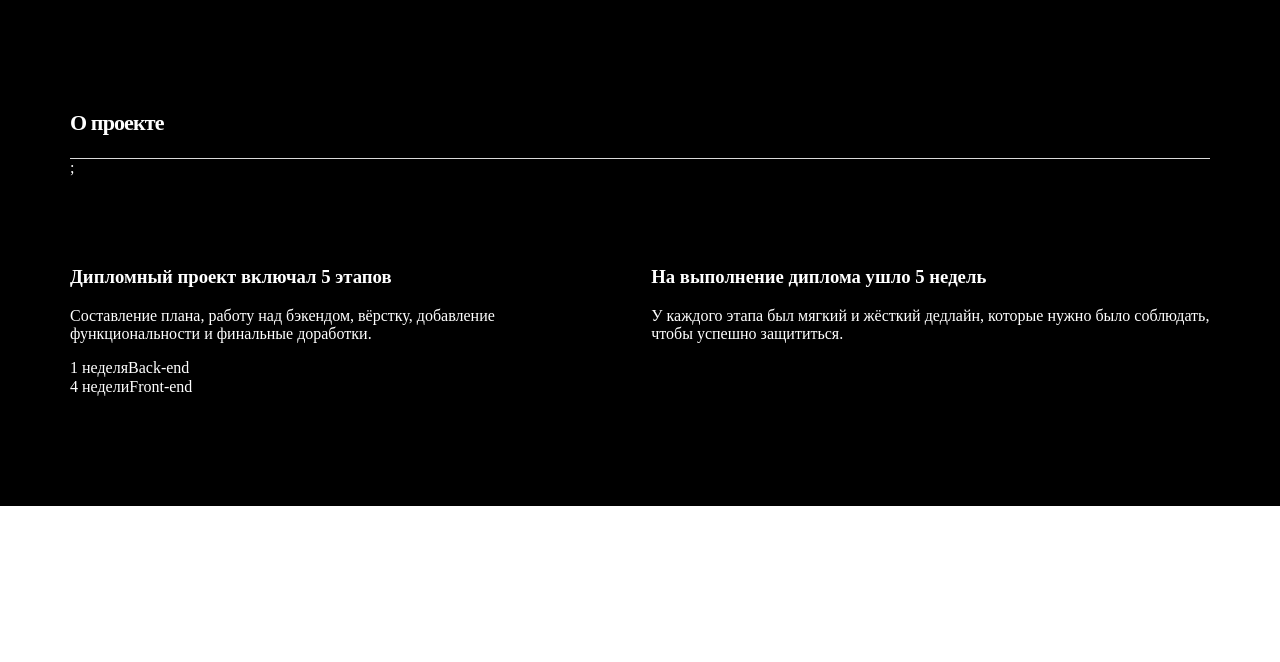
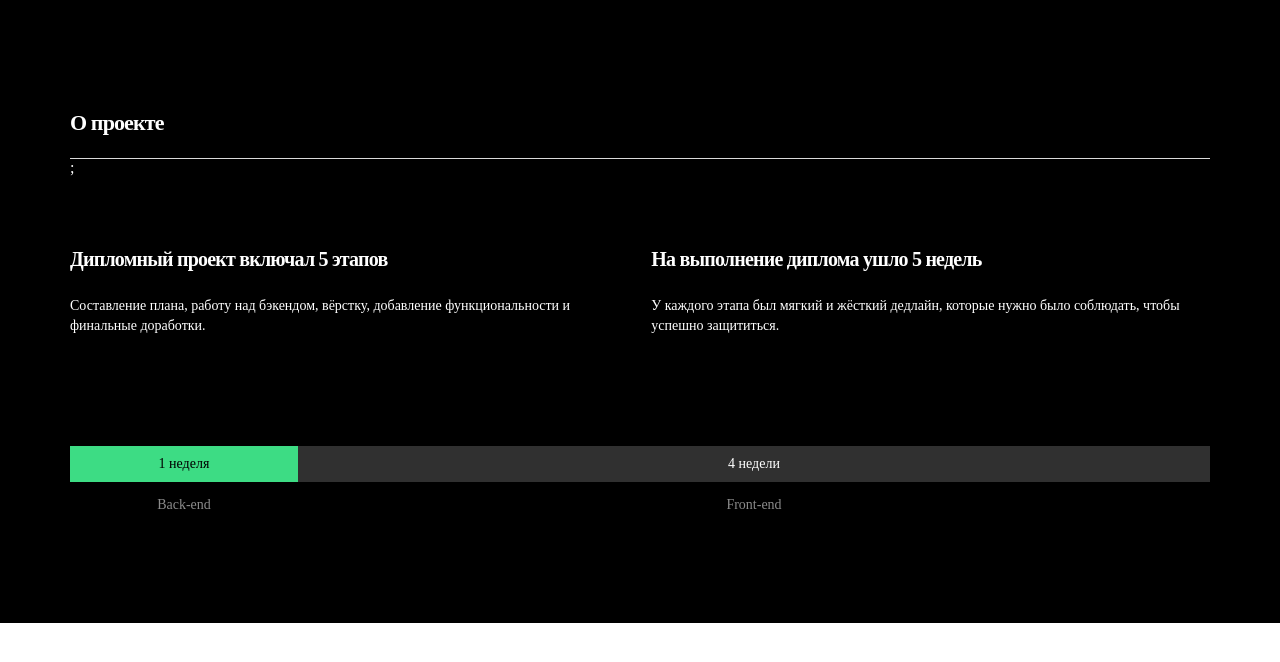
Before and after one commit to veryOldNick/movies-explorer-frontend, a React app: page / in a window 1280 px wide. Built offline with nearby package versions, Linux system fonts and the light colour scheme.

Commit message:
about progect

```diff
--- a/src/components/Main/AboutProject/AboutProject.css
+++ b/src/components/Main/AboutProject/AboutProject.css
@@ -21,6 +21,66 @@
   list-style: none;
 }
 
+.about__article-title {
+  margin: 0;
+  padding-bottom: 26px;
+  font-size: 20px;
+  line-height: 22px;
+  letter-spacing: -0.8px;
+}
+
+.about__description {
+  margin: 0;
+  font-size: 14px;
+  line-height: 20px;
+}
+
+.about__timeline {
+  margin-top: 110px;
+  display: flex;
+  flex-wrap: wrap;
+}
+
+.about__timeline-week {
+  margin: 0 0 14px;
+  display: flex;
+  justify-content: center;
+  align-items: center;
+  height: 36px;
+  font-size: 14px;
+}
+
+.about__timeline_left {
+  flex-basis: 20%;
+  background-color: #3ddc84;
+  color: #000;
+}
+
+.about__timeline_right {
+    flex-basis: 80%;
+    background-color: #303030;
+    color: #FFF;
+  }
+
+.about__timeline-caption {
+  margin: 0;
+  text-align: center;
+  line-height: 17px;
+  color: #8B8B8B;
+  font-size: 14px;
+  font-weight: 500;
+}
+
+.about__timeline_back{
+    flex-basis: 20%;
+  }
+
+.about__timeline_front{
+  flex-basis: 80%;
+}
+
+
+
 @media screen and (max-width: 768px) {
   .about {
     padding: 90px 50px;
@@ -29,6 +89,16 @@
   .about__list {
     gap: 30px;
   }
+
+  .about__article-title {
+    padding-bottom: 22px;
+  }
+
+  .about__description {
+    font-size: 12px;
+    line-height: 18px;
+  }
+
 
 }
 
@@ -47,4 +117,17 @@
     padding: 4px 0 0 0;
     flex-direction: column;
   }
+
+  .about__article-title {
+    padding:56px 0 16px 0;
+    font-size: 18px;
+    letter-spacing: -0.72px;
+  }
+
+  .about__description {
+    font-size: 11px;
+    line-height: 16px;
+  }
+
+
 }
--- a/src/components/Main/AboutProject/AboutProject.js
+++ b/src/components/Main/AboutProject/AboutProject.js
@@ -18,20 +18,12 @@ function AboutProject() {
           </p>
         </li>
       </ul>
-      <div className="about__scale">
-        <div className="about__week about__week_start">
-          <span className="about__week-lasts about__week-lasts_left">
-            1 неделя
-          </span>
-          <span className="about__week-title">Back-end</span>
+      <div className='about__timeline'>
+            <p className='about__timeline-week about__timeline_left'>1 неделя</p>
+            <p className='about__timeline-week about__timeline_right'>4 недели</p>
+            <p className='about__timeline-caption about__timeline_back'>Back-end</p>
+            <p className='about__timeline-caption about__timeline_front'>Front-end</p>
         </div>
-        <div className="about__week about__week_finish">
-          <span className="about__week-lasts about__week-lasts_right">
-            4 недели
-          </span>
-          <span className="about__week-title">Front-end</span>
-        </div>
-      </div>
     </section>
   );
 }
```
